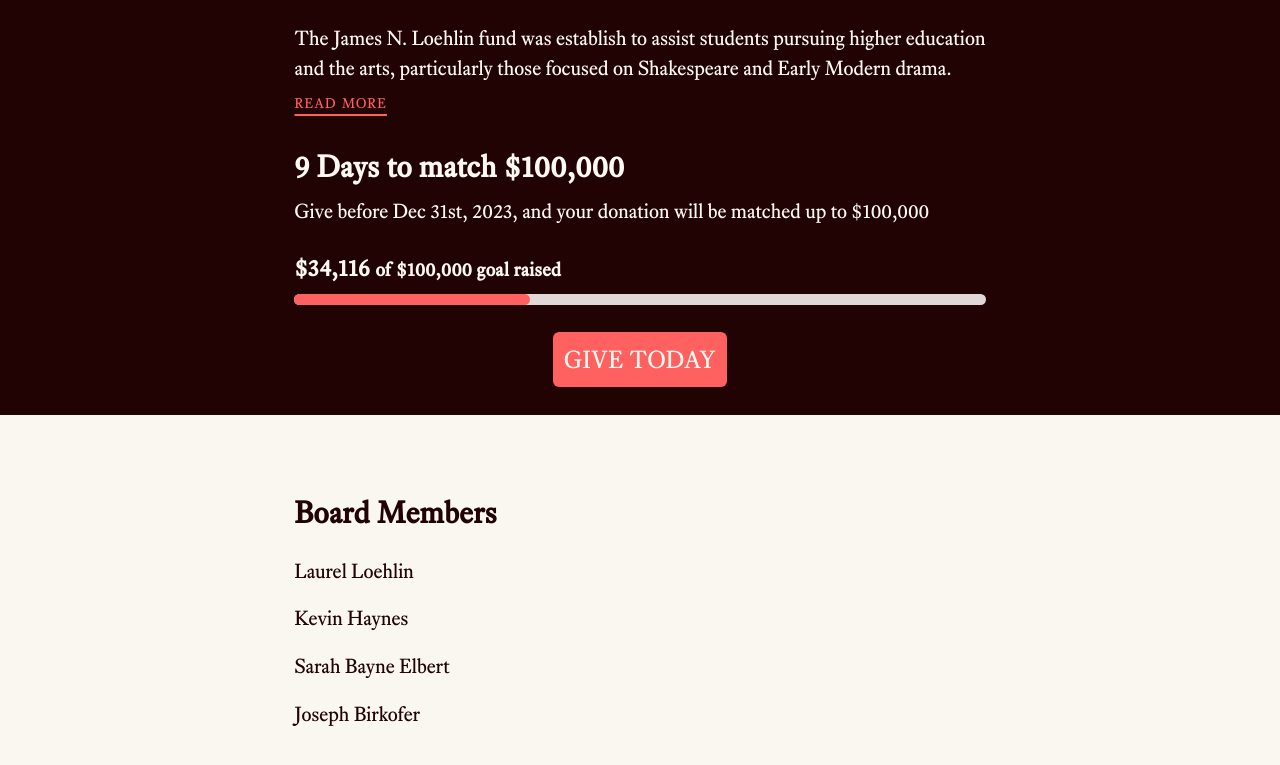
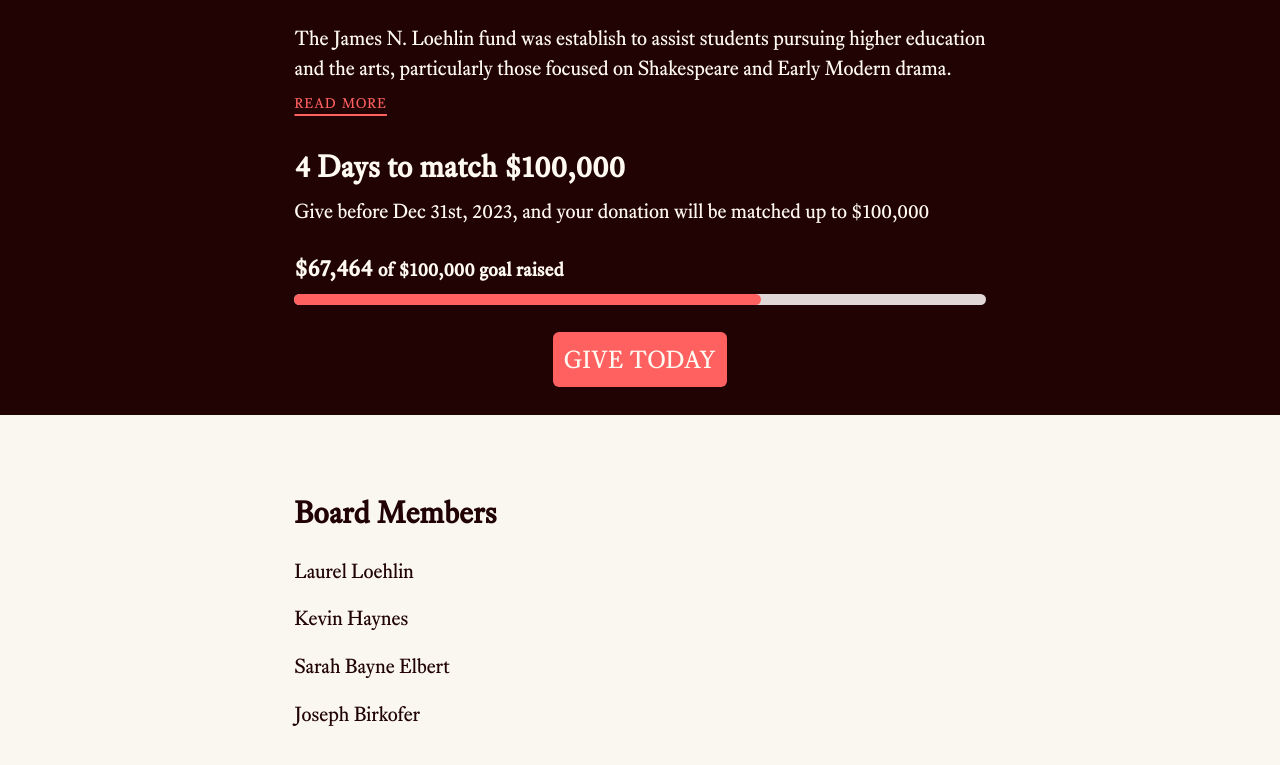
Before and after one commit to allizad/loehlinfund, a Jekyll site: the page built from index.html, in a window 1280 px wide and 900 px high, scrolled down 437 px, cut to the strip 112-877 px from the top of the window. Built offline with Jekyll 4.4.1, drawn with Linux system fonts in a browser that asks for light colours; nearby versions of some CDN libraries; library files that are not in the unit come from our copies.

Commit message:
Update numbers for Dec 27.

```diff
--- a/index.html
+++ b/index.html
@@ -19,18 +19,18 @@ title: Home | James N Loehlin Memorial Fund
           <a href="/about">read more</a>
         </p>
         <div class="stack stack-sm">
-          <h2>9 Days to match $100,000</h2>
+          <h2>4 Days to match $100,000</h2>
           <p>
             Give before Dec 31st, 2023, and your donation will be matched up to $100,000
           </p>
         </div>
         <div class="stack stack-sm">
           <h3>
-            <b>$34,116</b> <small>of $100,000 goal raised</small>
+            <b>$67,464</b> <small>of $100,000 goal raised</small>
           </h3>
           <progress class="progress"
             max="100000"
-            value="34116">
+            value="67464">
           </progress>
         </div>
       </article>
```
